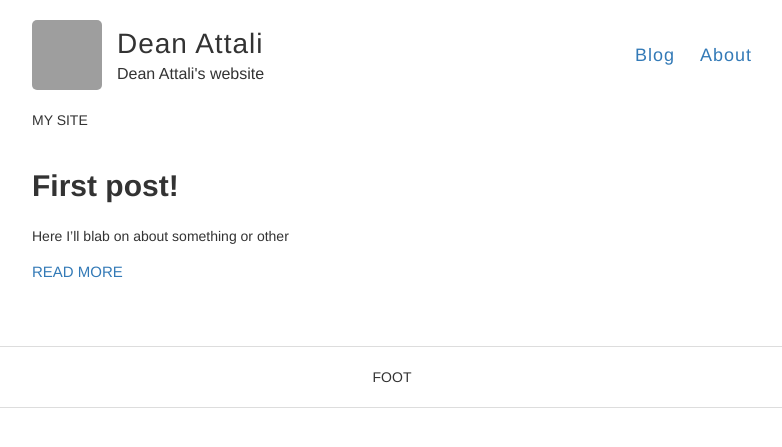
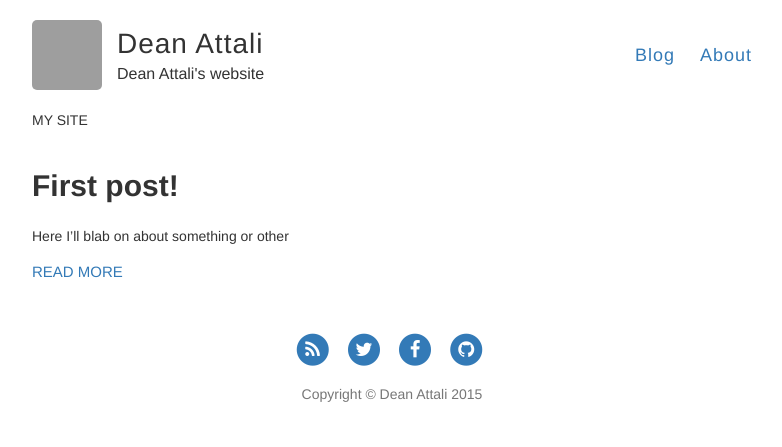
Before and after one commit to daattali/daattali.github.io, a Jekyll site: the page built from index.html, in a window 1280 px wide. Shown: the top 447 px of the page, without its empty margins (248-1030 px from the left). Built offline with Jekyll 4.4.1, drawn with Linux system fonts in a browser that asks for light colours; nearby versions of some CDN libraries; Markdown is read by kramdown in place of the engine named in the settings; the list of posts is cut into pages by our own code; grey boxes are pictures that could not be loaded.

Commit message:
more work

```diff
--- a/_config.yml
+++ b/_config.yml
@@ -12,6 +12,7 @@ timezone: "America/Vancouver"
 markdown: redcarpet
 highlighter: pygments
 permalink: /:year-:month-:day-:title
+paginate: 5
 
 defaults:
   -
--- a/_includes/footer-scripts.html
+++ b/_includes/footer-scripts.html
@@ -1,5 +1,9 @@
-<script src="js/jquery-1.11.2.min.js"></script>
-<script src="js/bootstrap.min.js"></script>
+<script src="/js/jquery-1.11.2.min.js"></script>
+<script src="/js/bootstrap.min.js"></script>
+
+{% if include.full %}
+  <script src="/js/main.js"></script>
+{% endif %}
 
 {% if page.js %}
   {% for js in page.js %}
--- a/_includes/footer.html
+++ b/_includes/footer.html
@@ -1,8 +1,49 @@
-<div class="wrapper-footer">
+<footer>
   <div class="container">
-	<footer class="footer">
-	FOOT
-	  {% include svg-icons.html %}
-	</footer>
+    <div class="row">
+      <div class="col-lg-8 col-lg-offset-2 col-md-10 col-md-offset-1">
+        <ul class="list-inline text-center">
+          <li>
+            <a href="{{ "/feed.xml" | prepend: site.baseurl }}">
+              <span class="fa-stack fa-lg">
+                <i class="fa fa-circle fa-stack-2x"></i>
+                <i class="fa fa-rss fa-stack-1x fa-inverse"></i>
+              </span>
+            </a>
+          </li>
+          {% if site.footer-links.twitter %}
+          <li>
+            <a href="https://twitter.com/{{ footer-links.twitter }}">
+              <span class="fa-stack fa-lg">
+                <i class="fa fa-circle fa-stack-2x"></i>
+                <i class="fa fa-twitter fa-stack-1x fa-inverse"></i>
+              </span>
+            </a>
+          </li>
+          {% endif %}
+          {% if site.footer-links.facebook %}
+          <li>
+            <a href="https://www.facebook.com/{{ site.footer-links.facebook }}">
+              <span class="fa-stack fa-lg">
+                <i class="fa fa-circle fa-stack-2x"></i>
+                <i class="fa fa-facebook fa-stack-1x fa-inverse"></i>
+              </span>
+            </a>
+          </li>
+          {% endif %}
+          {% if site.footer-links.github %}
+          <li>
+            <a href="https://github.com/{{ site.footer-links.github }}">
+              <span class="fa-stack fa-lg">
+                <i class="fa fa-circle fa-stack-2x"></i>
+                <i class="fa fa-github fa-stack-1x fa-inverse"></i>
+              </span>
+            </a>
+          </li>
+          {% endif %}
+        </ul>
+        <p class="copyright text-muted">Copyright &copy; {{ site.title }} {{ site.time | date: '%Y' }}</p>
+      </div>
+    </div>
   </div>
-</div>
+</footer>
--- a/_includes/head.html
+++ b/_includes/head.html
@@ -10,8 +10,14 @@
 
   <link rel="stylesheet" href="/css/bootstrap.min.css" />
   <link rel="stylesheet" href="/css/bootstrap-theme.min.css" />
-  <link rel="stylesheet" href="{{ include.site-css }}" />
-  <link rel="alternate" type="application/rss+xml" title="{{ site.name }} - {{ site.description }}" href="/feed.xml" />
+
+  {% if include.full %}
+    <link rel="stylesheet" href="//maxcdn.bootstrapcdn.com/font-awesome/4.3.0/css/font-awesome.min.css" />
+    <link rel="stylesheet" href="/css/main.css" />
+    <link rel="alternate" type="application/rss+xml" title="{{ site.name }} - {{ site.description }}" href="/feed.xml" />
+  {% else %}
+    <link rel="stylesheet" href="/css/main-minimal.css" />
+  {% endif %}
 
   {% if page.css %}
     {% for css in page.css %}
--- a/_layouts/default.html
+++ b/_layouts/default.html
@@ -1,7 +1,7 @@
 <!DOCTYPE html>
 <html lang="en">
 
-  {% include head.html site-css="/css/style.css" %}
+  {% include head.html full = true %}
 
   <body>
 
@@ -13,7 +13,7 @@
 
     {% include footer.html %}
 
-    {% include footer-scripts.html %}
+    {% include footer-scripts.html full = true %}
 
   </body>
 </html>
--- a/_layouts/minimal.html
+++ b/_layouts/minimal.html
@@ -1,7 +1,7 @@
 <!DOCTYPE html>
 <html lang="en">
 
-  {% include head.html site-css="/css/style-minimal.css" %}
+  {% include head.html full = false %}
 
   <body>
 
@@ -9,9 +9,9 @@
       {{ content }}
     </div>
 
-    {% include footer-min.html %}
+    {% include footer-minimal.html %}
 
-    {% include footer-scripts.html %}
+    {% include footer-scripts.html full = false %}
 
   </body>
 </html>
--- /dev/null
+++ b/js/main.js
@@ -0,0 +1 @@
+alert("test");
```
Also changed, not shown: _includes/footer-minimal.html (renamed from _includes/footer-min.html), css/main-minimal.css (renamed from css/style-minimal.css), css/main.css (renamed from css/style.css).
